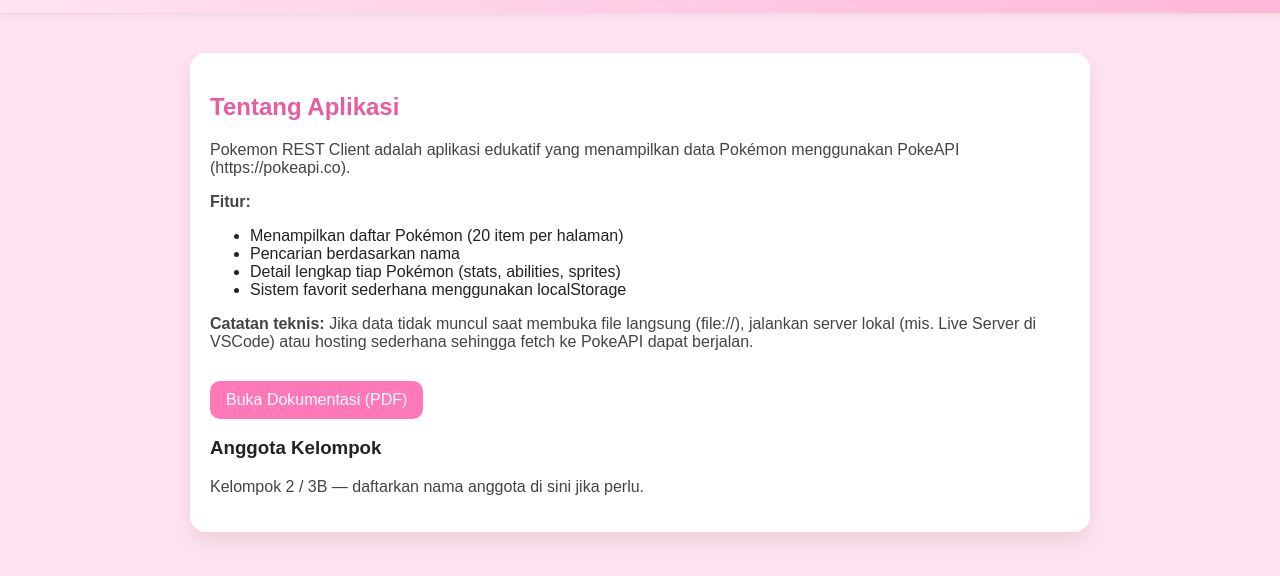
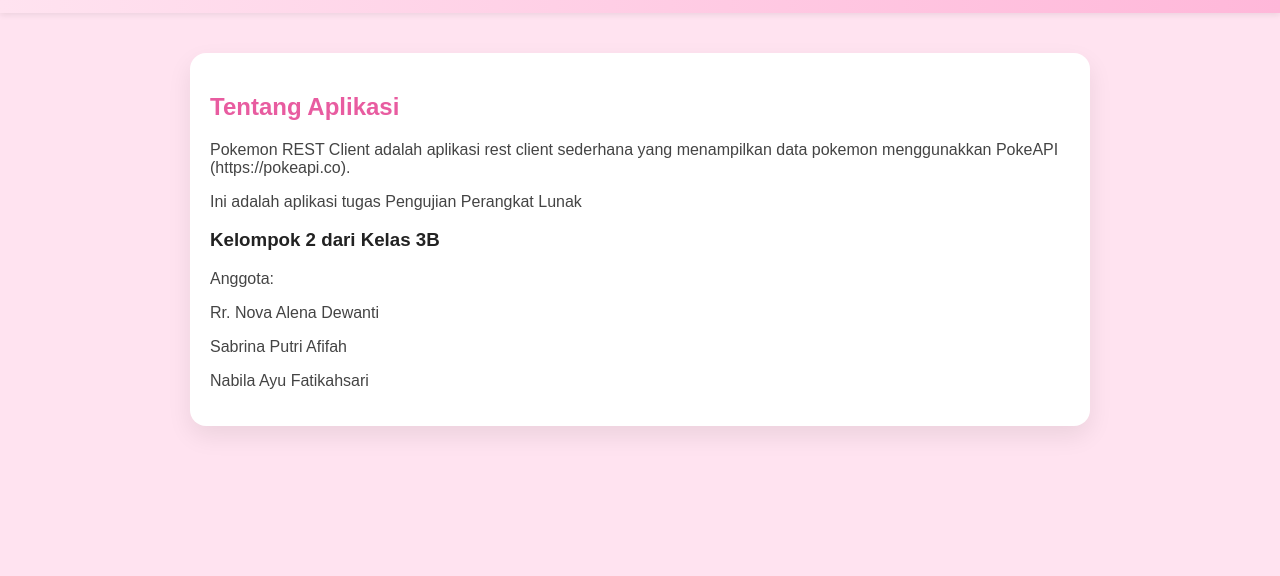
Before and after one commit to novaalena11/rest-client-pokemon, a plain HTML site: page about.html in a window 1280 px wide. Shown: the part 56-632 px from the top of the page. Drawn offline with Linux system fonts and the light colour scheme.

Commit message:
[FIX] memperbaiki tampilan dan teks pada about.html

```diff
--- a/about.html
+++ b/about.html
@@ -31,24 +31,14 @@
 
   <main>
     <h2>Tentang Aplikasi</h2>
-    <p>Pokemon REST Client adalah aplikasi edukatif yang menampilkan data Pokémon menggunakan PokeAPI (https://pokeapi.co).</p>
+    <p>Pokemon REST Client adalah aplikasi rest client sederhana yang menampilkan data pokemon menggunakkan PokeAPI (https://pokeapi.co).</p>
+    <p>Ini adalah aplikasi tugas Pengujian Perangkat Lunak </p>
 
-    <div class="list">
-      <p><strong>Fitur:</strong></p>
-      <ul>
-        <li>Menampilkan daftar Pokémon (20 item per halaman)</li>
-        <li>Pencarian berdasarkan nama</li>
-        <li>Detail lengkap tiap Pokémon (stats, abilities, sprites)</li>
-        <li>Sistem favorit sederhana menggunakan localStorage</li>
-      </ul>
-    </div>
-
-    <p><strong>Catatan teknis:</strong> Jika data tidak muncul saat membuka file langsung (file://), jalankan server lokal (mis. Live Server di VSCode) atau hosting sederhana sehingga fetch ke PokeAPI dapat berjalan.</p>
-
-    <a class="btn" href="/mnt/data/Git Workflow & GitHub Projects.pdf" target="_blank" rel="noopener">Buka Dokumentasi (PDF)</a>
-
-    <h3 style="margin-top:18px">Anggota Kelompok</h3>
-    <p>Kelompok 2 / 3B — daftarkan nama anggota di sini jika perlu.</p>
+    <h3 style="margin-top:18px">Kelompok 2 dari Kelas 3B</h3>
+    <p>Anggota:</p>
+    <p>Rr. Nova Alena Dewanti</p>
+    <p>Sabrina Putri Afifah</p>
+    <p>Nabila Ayu Fatikahsari</p>
   </main>
 </body>
 </html>
```
